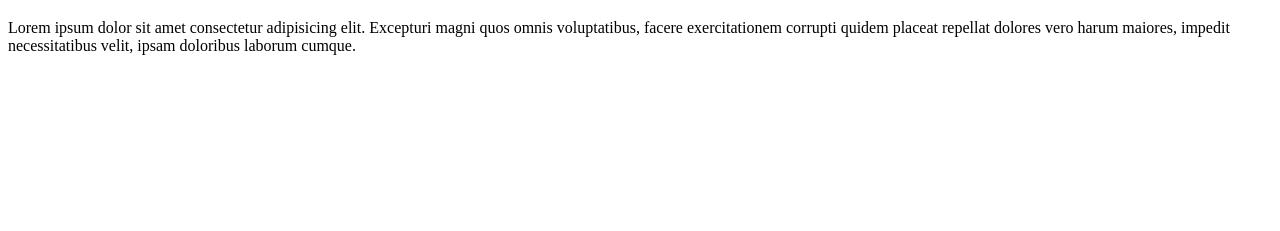
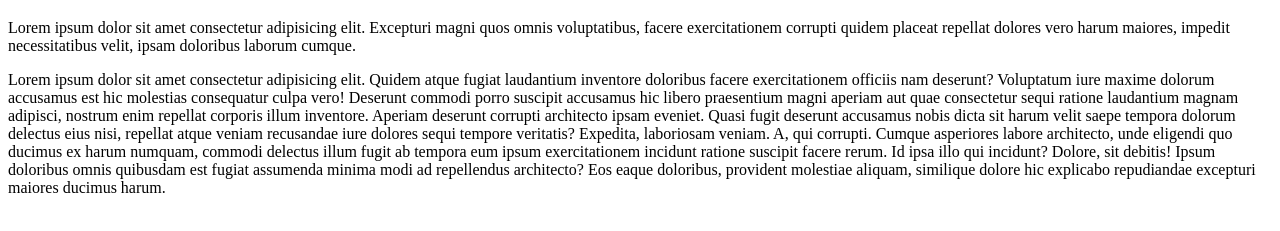
Before and after one commit to matthewftoledo/TESTING, a plain HTML site: page index.html in a window 1280 px wide. Shown: the part 61-292 px from the top of the page. Drawn offline with Linux system fonts and the light colour scheme.

Commit message:
second paragraph

```diff
--- a/index.html
+++ b/index.html
@@ -12,6 +12,11 @@
     <div>
         <h1>This is a test</h1>
         <p>Lorem ipsum dolor sit amet consectetur adipisicing elit. Excepturi magni quos omnis voluptatibus, facere exercitationem corrupti quidem placeat repellat dolores vero harum maiores, impedit necessitatibus velit, ipsam doloribus laborum cumque.</p>
+        <p>Lorem ipsum dolor sit amet consectetur adipisicing elit. Quidem atque fugiat laudantium inventore doloribus facere exercitationem officiis nam deserunt? Voluptatum iure maxime dolorum accusamus est hic molestias consequatur culpa vero!
+        Deserunt commodi porro suscipit accusamus hic libero praesentium magni aperiam aut quae consectetur sequi ratione laudantium magnam adipisci, nostrum enim repellat corporis illum inventore. Aperiam deserunt corrupti architecto ipsam eveniet.
+        Quasi fugit deserunt accusamus nobis dicta sit harum velit saepe tempora dolorum delectus eius nisi, repellat atque veniam recusandae iure dolores sequi tempore veritatis? Expedita, laboriosam veniam. A, qui corrupti.
+        Cumque asperiores labore architecto, unde eligendi quo ducimus ex harum numquam, commodi delectus illum fugit ab tempora eum ipsum exercitationem incidunt ratione suscipit facere rerum. Id ipsa illo qui incidunt?
+        Dolore, sit debitis! Ipsum doloribus omnis quibusdam est fugiat assumenda minima modi ad repellendus architecto? Eos eaque doloribus, provident molestiae aliquam, similique dolore hic explicabo repudiandae excepturi maiores ducimus harum.</p>
     </div>
 </body>
 </html>
```
